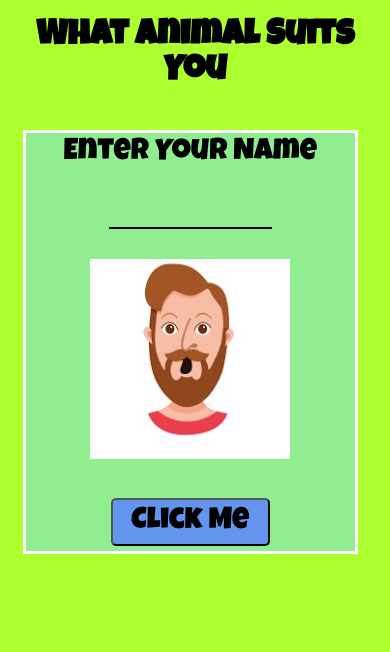
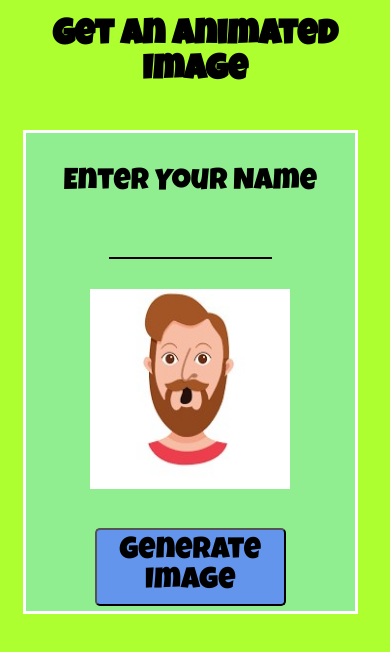
Before and after one commit to gurman8571/api-integrated-project, a plain HTML site: page index.html in a window 390 px wide. Drawn offline with nearby package versions, Linux system fonts and the light colour scheme.

Commit message:
first commit

```diff
--- a/index.html
+++ b/index.html
@@ -11,9 +11,10 @@
 <body>
     <section>
 
-        <h1> what animal suits you</h1>
+        <h1> get an animated image </h1>
         <br>
         <div class="center">
+            <br>
             <label for=""> enter your name</label>
             <br>
             <br>
@@ -29,7 +30,7 @@
             <br>
             <br>
         </div>
-        <button id="btn"> click me</button>
+        <button id="btn"> generate image</button>
 
     </div>
     </section>
--- a/indigo.css
+++ b/indigo.css
@@ -54,7 +54,7 @@ section{
 
     }
     button{
-        width:50%;
+        width:60%;
     }
     .center{
        width:90%;
```
